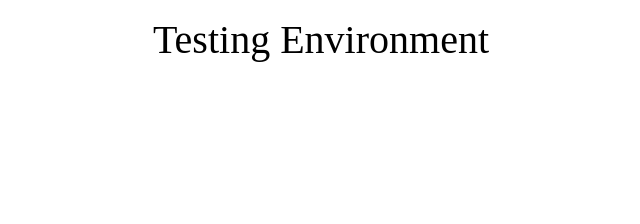
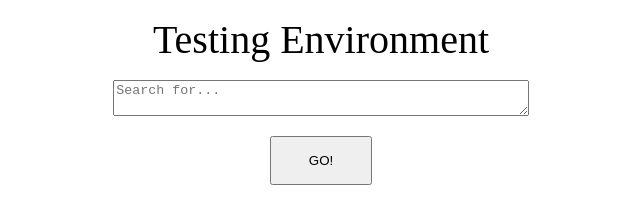
Before and after one commit to chandtheman1/the-arts, a plain HTML site: page index.html in a window 1280 px wide. Shown: the whole page, without its empty margins (319-959 px from the left). Drawn offline with Linux system fonts and the light colour scheme.

Commit message:
Test fetch call for Met Museum function built

```diff
--- a/Assets/Css/style.css
+++ b/Assets/Css/style.css
@@ -3,6 +3,13 @@
     --darkBG: #111111;
     /* Light Mode */
     --lightBG: #999999;
+}
+
+.flexContainer {
+    display: flex;
+    flex-direction: column;
+
+    margin: 0px 10%;
 }
 
 h1 {
@@ -11,3 +18,18 @@ h1 {
 
     font-size: 40px;
 }
+
+textarea {
+    align-self: center;
+
+    margin-top: 20px;
+    width: 40%;
+}
+
+button {
+    align-self: center;
+
+    margin-top: 20px;
+    padding: 15px;
+    width: 10%;
+}
--- a/Assets/JS/script.js
+++ b/Assets/JS/script.js
@@ -0,0 +1,25 @@
+// DOM targeting for content injection
+var testbench = document.getElementById('contentINJ');
+var userQuery = document.getElementById('userQuery');
+
+// Metropolitan Meseum API
+var metUrl = "https://collectionapi.metmuseum.org/public/collection/v1/search";
+var metImg = "?primaryImage"
+var imgCheck = "?hasimages=true"
+var query = ''
+
+function newSearch (url, param1, query) {   // URL source, Additional paramater, User search query
+    fetch(url + param1 + query, {
+        method: 'GET',
+        // mode: 'no-cors',
+    })
+    .then(function (response) {             // Take response and parse it with JSON
+        return response.json();
+    })
+    .then(function (data) {                 // Pull array of object ID's meeting criteria
+
+        testbench.innerHTML = data.objectIDs;
+    })
+}
+
+// newSearch(metUrl, imgCheck, '&q=' + query);   // Test use of metURL
--- a/index.html
+++ b/index.html
@@ -8,10 +8,14 @@
 <head>
 
 <body>
-    <main>
+    <main class="flexContainer">
         <h1>Testing Environment</h1>
+        <textarea id="userQuery" placeholder="Search for..."></textarea>
+        <button onclick="newSearch(metUrl, imgCheck, '&q=' + userQuery)">GO!</button>
         <div id="contentINJ"></div>
     </main>
 </body>
 
+<script src="./Assets/JS/script.js"></script>
+
 </html>
```
